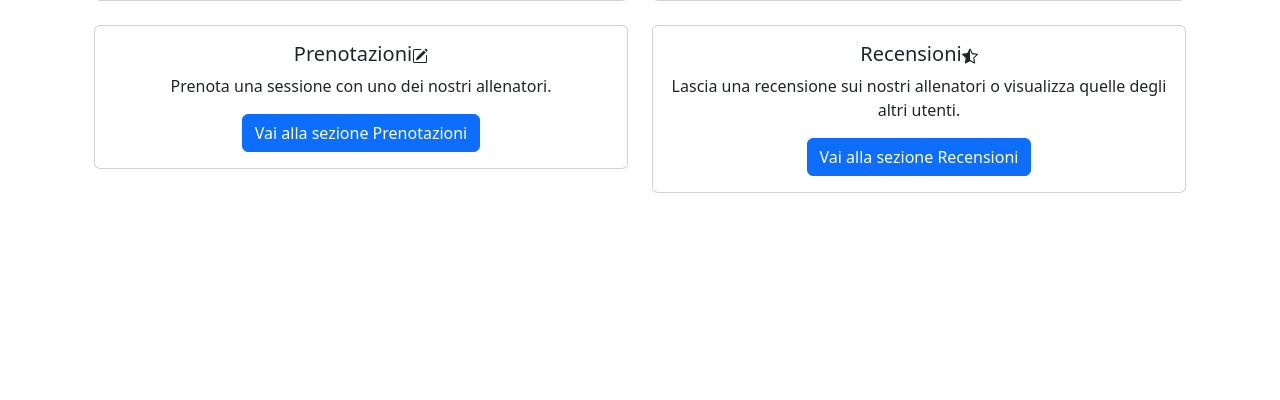
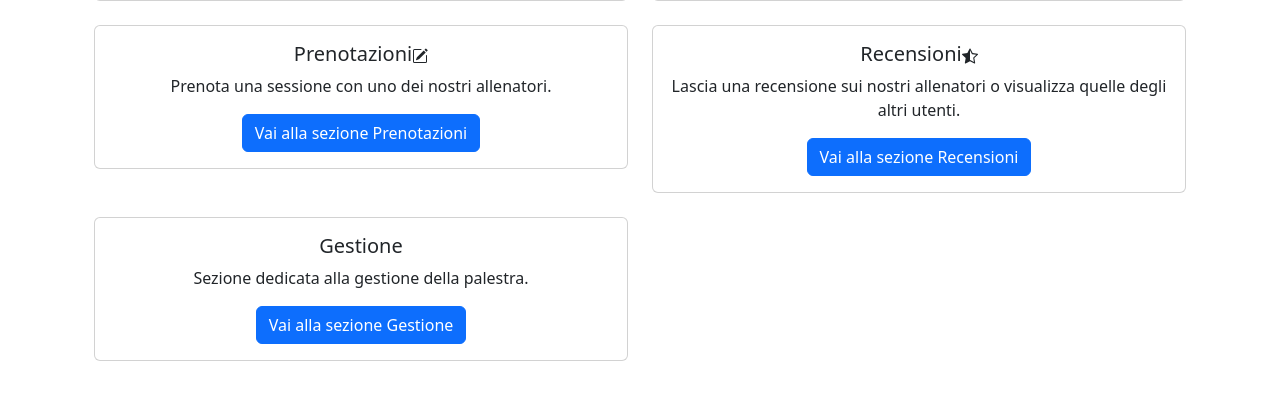
Before and after one commit to Gixter02/Progetto_TechWeb, a Django app: page / in a window 1280 px wide. Shown: the part 357-757 px from the top of the page. Run offline with Django 5.2, Linux system fonts and the light colour scheme; a user stored in the database is signed in.

Commit message:
Aggiunto bottone per gestione in home_page.html

```diff
--- a/templates/home_page.html
+++ b/templates/home_page.html
@@ -65,6 +65,21 @@
         </div>
       </div>
     </div>
+      {% if user.is_staff %}
+        <div class="row mt-4">
+      <!-- Sezione Gestione -->
+      <div class="col-md-6">
+        <div class="card">
+          <div class="card-body">
+            <h5 class="card-title">Gestione</h5>
+            <p class="card-text">Sezione dedicata alla gestione della palestra.</p>
+            <a href="{% url 'gestione:dashboard_amministratore' %}" class="btn btn-primary">Vai alla sezione Gestione</a>
+          </div>
+        </div>
+      </div>
+
+      {% endif %}
+  </div>
   </div>
 
 </body>
```
Also changed, not shown: db.sqlite3.
